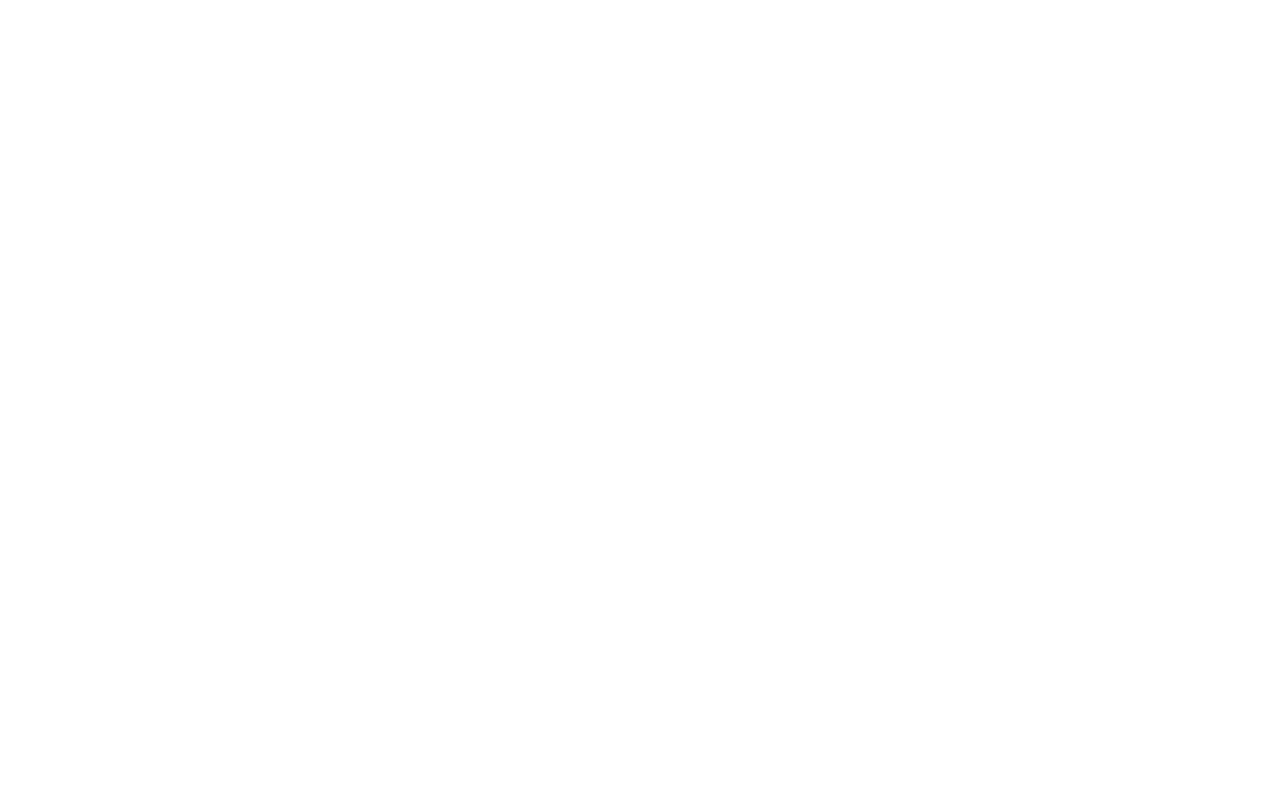
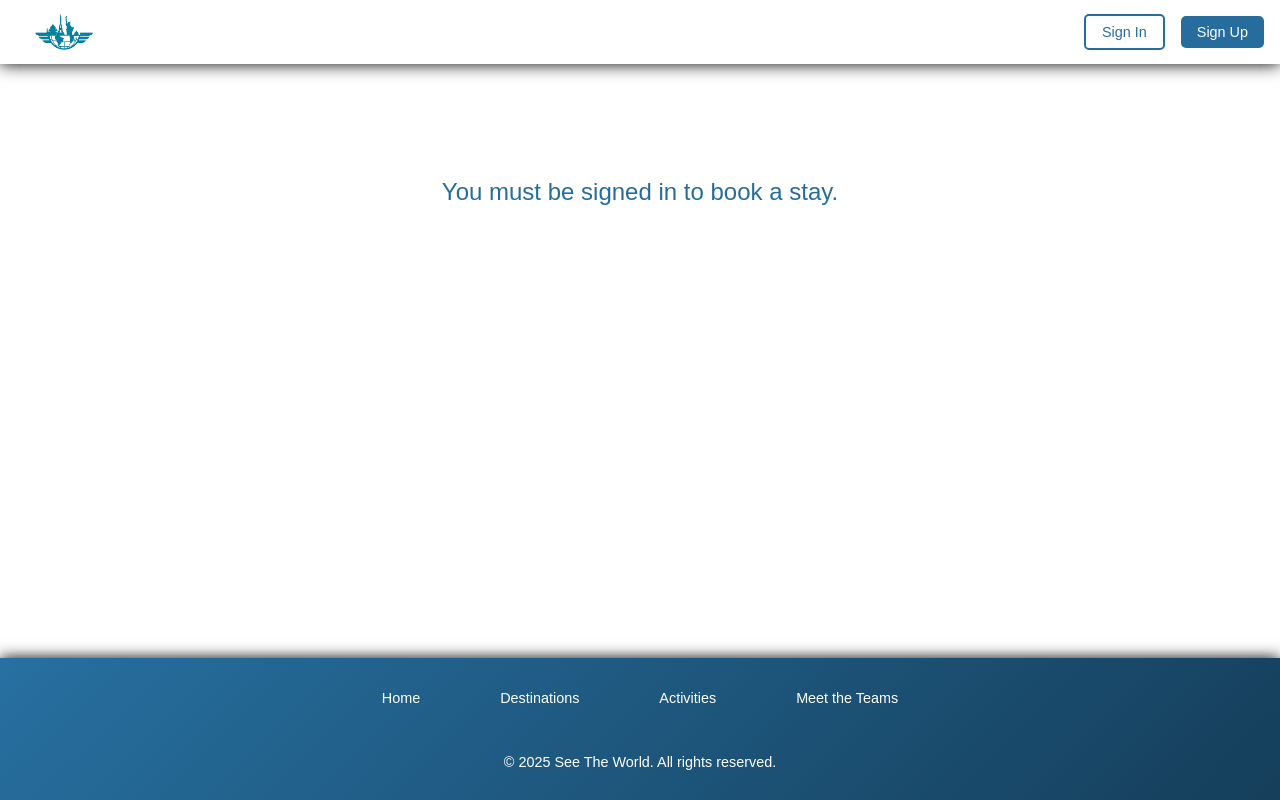
Before and after one commit to fluecs/seetheworld, a React (Vite) app in the folder client/: page /stw/book in a window 1280 px wide. Before the commit this address had no page. Built offline with nearby package versions, Linux system fonts and the light colour scheme.

Commit message:
Added deploy files

```diff
--- a/client/src/App.jsx
+++ b/client/src/App.jsx
@@ -11,7 +11,6 @@
 import BookPage from "./pages/BookPage";
 import ActPage from "./pages/ActPage";
 import BookingsPage from "./pages/BookingsPage";
-import Team from "./team/Team";
 
 export default function App() {
   return (
@@ -27,7 +26,7 @@
           <Route path="/book" element={ <BookPage /> } />
           <Route path="/act" element={ <ActPage /> } />
           <Route path="/bookings" element={ <BookingsPage /> } />
-          <Route path="/team" element={ <Team /> } />
+          <Route path="/team" element={ <BookingsPage /> } />
         </Routes>
       </div>
     </AuthProvider>
--- a/client/src/activities/Activities.jsx
+++ b/client/src/activities/Activities.jsx
@@ -50,10 +50,10 @@
       </div>
       <div class="section-divider"></div>
       <div class="see-more-holder">
-        <a class="see-more" href="/activities">
+        <Link className="see-more" to="/activities">
           See More Activities&nbsp;&nbsp;
           <FontAwesomeIcon icon={faArrowRight} />
-        </a>
+        </Link>
       </div>
     </section>
   );
--- a/client/src/contact/Contact.jsx
+++ b/client/src/contact/Contact.jsx
@@ -7,6 +7,7 @@
   faEnvelope,
   faMapMarkerAlt,
 } from "@fortawesome/free-solid-svg-icons";
+import { Link } from "react-router-dom";
 
 export default function Contact() {
   return (
@@ -52,10 +53,10 @@
       </div>
       <div class="section-divider"></div>
       <div class="see-more-holder">
-        <a class="see-more" href="/team">
+        <Link className="see-more" to="/team">
           Meet the Team&nbsp;&nbsp;
           <FontAwesomeIcon icon={faArrowRight} />
-        </a>
+        </Link>
       </div>
     </section>
   );
--- a/client/src/footer/footer.jsx
+++ b/client/src/footer/footer.jsx
@@ -1,13 +1,15 @@
 import React from "react";
 import "./foot.css";
+import { Link } from "react-router-dom";
+
 const Footer = () => {
   return (
     <footer>
 <nav className="footer-nav">
-        <a href="/">Home</a>
-        <a href="/locations">Destinations</a>
-        <a href="/activities">Activities</a>
-        <a href="/team">Meet the Teams</a>
+        <Link to="/">Home</Link>
+        <Link to="/locations">Destinations</Link>
+        <Link to="/activities">Activities</Link>
+        <Link to="/team">Meet the Teams</Link>
       </nav>
 
 <div className="footer-box">
--- a/client/src/header/TopNav.jsx
+++ b/client/src/header/TopNav.jsx
@@ -1,22 +1,38 @@
-import React from "react";
-import { Link, useLocation } from "react-router-dom";
+import React, { useEffect } from "react";
+import { Link, useLocation, useNavigate } from "react-router-dom";
 import { useAuth } from "../context/AuthContext";
 import "./header.css";
 
 export default function TopNav() {
   const { user, logout } = useAuth();
   const location = useLocation();
+  const navigate = useNavigate();
 
   const handleLogout = () => {
     logout();
   };
 
-  const scrollToSection = (sectionId) => {
+  // Scroll to section if hash is present on mount
+  useEffect(() => {
+    if (location.pathname === '/' && location.hash) {
+      const sectionId = location.hash.replace('#', '');
+      const element = document.getElementById(sectionId);
+      if (element) {
+        setTimeout(() => {
+          element.scrollIntoView({ behavior: 'smooth' });
+        }, 100); // wait for DOM
+      }
+    }
+  }, [location]);
+
+  const handleNavClick = (sectionId) => {
     if (location.pathname === '/') {
       const element = document.getElementById(sectionId);
       if (element) {
         element.scrollIntoView({ behavior: 'smooth' });
       }
+    } else {
+      navigate('/#' + sectionId);
     }
   };
 
@@ -24,19 +40,19 @@
     <div className="topnav">
       <div className="topnav-wrapper">
         <div className="nav-left">
-          <Link className="navbutton" to="/">
+          <Link className="navbutton" to="">
             <img src="/logo.png" alt="Logo" />
           </Link>
-          <button className="navbutton textbutton" onClick={() => scrollToSection('home')}>
+          <button className="navbutton textbutton" onClick={() => handleNavClick('home')}>
             <p>Why Choose Us</p>
           </button>
-          <button className="navbutton textbutton" onClick={() => scrollToSection('destinations')}>
+          <button className="navbutton textbutton" onClick={() => handleNavClick('destinations')}>
             <p>Destinations</p>
           </button>
-          <button className="navbutton textbutton" onClick={() => scrollToSection('activities')}>
+          <button className="navbutton textbutton" onClick={() => handleNavClick('activities')}>
             <p>Activities</p>
           </button>
-          <button className="navbutton textbutton" onClick={() => scrollToSection('contact')}>
+          <button className="navbutton textbutton" onClick={() => handleNavClick('contact')}>
             <p>Contact</p>
           </button>
         </div>
--- a/client/src/main.jsx
+++ b/client/src/main.jsx
@@ -4,7 +4,7 @@
 import { BrowserRouter } from 'react-router-dom'
 
 createRoot(document.getElementById('root')).render(
-  <BrowserRouter>
+  <BrowserRouter basename="/stw">
     <App />
   </BrowserRouter>
 )
--- a/client/src/team/Team.jsx
+++ b/client/src/team/Team.jsx
@@ -1,6 +1,7 @@
 import React, { useState } from 'react';
 import './Team.css';
 import TopNav from '../subpageheader/TopNav';
+import { Link } from 'react-router-dom';
 
 const team = [
   {
@@ -63,8 +64,8 @@
           <img src={member.image} alt={member.name} className="profile-pic" />
           <h3>{member.name}</h3>
           <p>Position: {member.position}</p>
-          <p>Email: <a href={`mailto:${member.email}`}>{member.email}</a></p>
-          <p>Phone: <a href={`tel:${member.phone}`}>{member.phone}</a></p>
+          <p>Email: <Link to={`mailto:${member.email}`}>{member.email}</Link></p>
+          <p>Phone: <Link to={`tel:${member.phone}`}>{member.phone}</Link></p>
         </div>
 
         <button onClick={next} className="arrow-btn">→</button>
```
